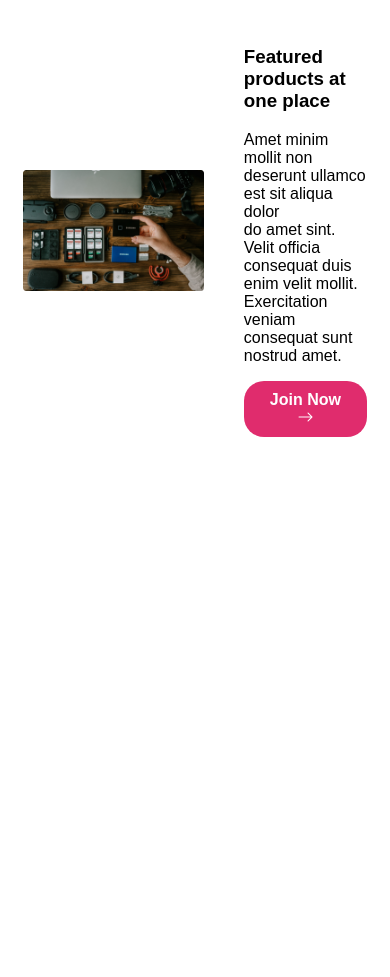
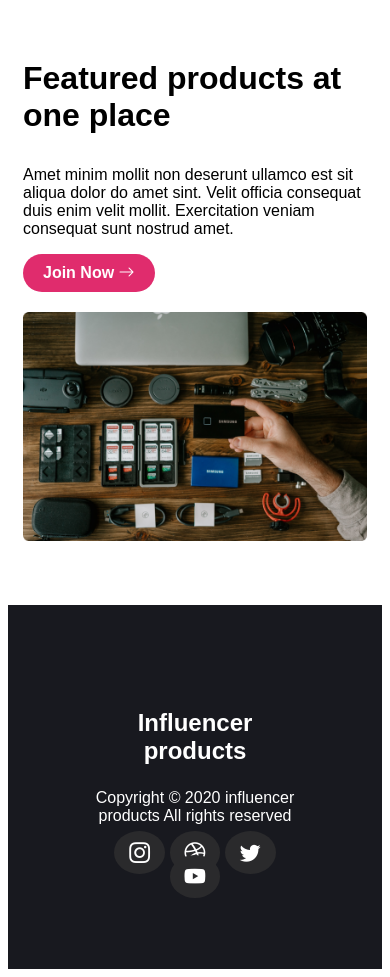
Before and after one commit to sujands1509/influence, a plain HTML site: page index.html in a window 390 px wide. Shown: the part 6040-7017 px from the top of the page. Before the commit the page ends 6517 px from the top, so only its background shows below. Drawn offline with nearby package versions, Linux system fonts and the light colour scheme.

Commit message:
influencer done with full responsive media queriy

```diff
--- a/index.html
+++ b/index.html
@@ -219,16 +219,28 @@
       </section>
          <section class="feature">
           <div class="feature-left">
-            <img src="../influence/images/gear.png" alt="">
+            <img src="../images/gear.png" alt="">
           </div>
           <div class="feature-right">
             <h3 class="feature-title">Featured products at one place</h3>
-            <p class="feature-description">Amet minim mollit non deserunt ullamco est sit aliqua dolor <br>do amet sint. Velit officia consequat duis enim velit mollit. <br>Exercitation veniam consequat sunt nostrud amet.</p>
+            <p class="feature-description">Amet minim mollit non deserunt ullamco est sit aliqua dolor do amet sint. Velit officia consequat duis enim velit mollit. Exercitation veniam consequat sunt nostrud amet.</p>
             <button class="btn-primary"> Join Now <i class="bi bi-arrow-right"></i></button>
           </div>
          </section>
 
     </main>
+    <footer>
+       <h3 class="footer-title">Influencer products
+        </h3>
+       <p class="footer-description">Copyright © 2020  influencer products
+          All rights reserved</p>
+       <div class="social-media">
+        <i class="bi bi-instagram"></i>
+        <i class="bi bi-dribbble"></i>
+        <i class="bi bi-twitter"></i>
+        <i class="bi bi-youtube"></i>
+       </div>
+    </footer>
 
 </body>
 </html>
--- a/styles/influence.css
+++ b/styles/influence.css
@@ -269,20 +269,53 @@ header{
 /* feature stylilng */
 .feature{
   display:flex;
-  justify-content: space-between;
+  justify-content: center;
   max-width: 1110px;
   margin: 40px auto;
-  gap: 40px;
   align-items: center;
 
 }
-.feature-left img{
+.feature-title{
+  font-size: 2rem;
+}
+.feature-left img {
+  max-width: 100%;
+  height: auto;
+}
+.feature-left{
   width: 100%;
 }
 .feature-right{
- width: 80%;
+ width:100%;
 }
 
+
+/* footer styling */
+
+ footer{
+  max-width: 1110px;
+  margin: 0 auto;
+  text-align: center;
+  color:#ffffff;
+  background-color: #18191F;
+  padding: 80px;
+
+ }
+ footer h3{
+  font-size: 1.5rem;
+ }
+ footer p{
+  font-size: 1rem;
+  color: ;
+ }
+ footer i{
+  background-color:#2a2a2c;
+  padding:10px  15px;
+  border-radius: 50%;
+  font-size: 1.3rem;
+
+
+ }
 /* responsive using media rule */
   @media screen and (min-width: 576px) and (max-width: 900px) {
   .navbar {
@@ -329,7 +362,19 @@ header{
     flex-wrap: wrap;
     justify-content: center;
     gap: 15px;
+
   }
+    .feature{
+  flex-direction: column-reverse;
+  flex-wrap: wrap;
+}
+.feture img{
+  max-width: 400px;
+}
+.feature-right,.feature-left{
+  flex: 1;
+  margin-bottom: 20px;
+}
 }
 
 
@@ -362,8 +407,17 @@ header{
   text-align: center;
 }
 
-
-
+.feature{
+  flex-direction: column-reverse;
+  flex-wrap: wrap;
+}
+.feature-right,.feature-left{
+  flex: 1;
+  margin-bottom: 20px;
+}
+.feture img{
+  max-width: 400px;
+}
 }
 @media screen and (max-width: 900px) {
   header,
@@ -377,6 +431,7 @@ header{
   .product-container {
     padding: 0;
   }
+
 }
 
   /* for tab */
```
